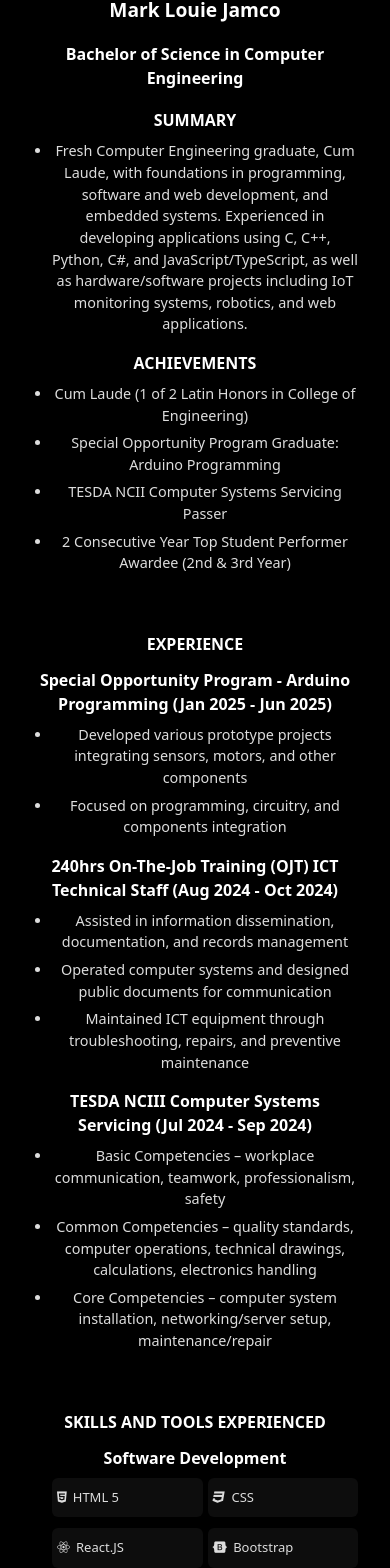
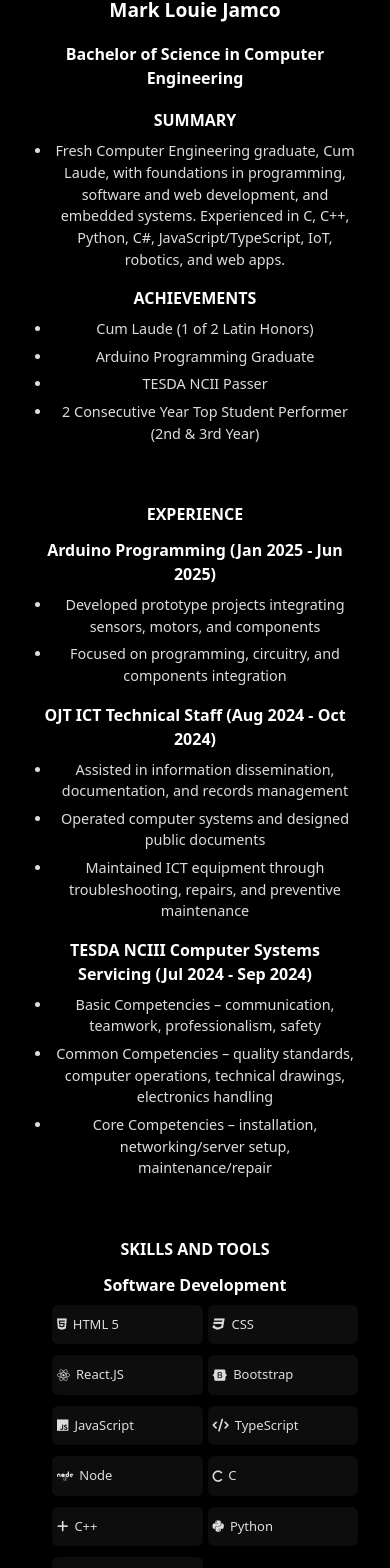
Before and after one commit to Louie-23/Louie-Jamco-Portfolio, a React (Vite) app: page / in a window 390 px wide. Shown: the part 1231-2799 px from the top of the page. Built offline with nearby package versions, Linux system fonts and the light colour scheme.

Commit message:
Adjusted for Mobile View

```diff
--- a/src/components/About/About.tsx
+++ b/src/components/About/About.tsx
@@ -4,33 +4,58 @@
 import StaticBackground from '../StaticBackground';
 
 export default function About() {
-  const [isVisible, setIsVisible] = useState(false);
-  const aboutRef = useRef<HTMLElement | null>(null);
+  const titleRef = useRef<HTMLHeadingElement | null>(null);
+  const leftRef = useRef<HTMLDivElement | null>(null);
+  const middleRef = useRef<HTMLDivElement | null>(null);
+  const rightRef = useRef<HTMLDivElement | null>(null);
+
+  const [visible, setVisible] = useState({
+    title: false,
+    left: false,
+    middle: false,
+    right: false,
+  });
 
   useEffect(() => {
     const observer = new IntersectionObserver(
-      ([entry]) => {
-        if (entry.isIntersecting) {
-          setIsVisible(true); // trigger animation once
-          observer.disconnect(); // stop observing after first trigger
+      (entries) => {
+        entries.forEach((entry) => {
+          const id = entry.target.getAttribute("data-id");
+          if (entry.isIntersecting && id) {
+            setVisible((prev) => ({ ...prev, [id]: true }));
           }
+        });
       },
-      { threshold: 0.3 } // 30% visible triggers animation
+      { threshold: 0.1 }
     );
 
-    if (aboutRef.current) observer.observe(aboutRef.current);
+    if (titleRef.current) observer.observe(titleRef.current);
+    if (leftRef.current) observer.observe(leftRef.current);
+    if (middleRef.current) observer.observe(middleRef.current);
+    if (rightRef.current) observer.observe(rightRef.current);
 
     return () => observer.disconnect();
   }, []);
 
   return (
-    <section id="about" ref={aboutRef} className="about-container">
+    <section id="about" className="about-container">
       <StaticBackground />
 
-      <h2 className={`about-title slide-right ${isVisible ? 'animate' : ''}`}>ABOUT</h2>
+      <h2
+        ref={titleRef}
+        data-id="title"
+        className={`about-title slide-right ${visible.title ? "animate" : ""}`}
+      >
+        ABOUT
+      </h2>
 
       <div className="container">
-        <div className={`left slide-up ${isVisible ? 'animate' : ''}`} style={{ animationDelay: "0.3s" }}>
+        <div
+          ref={leftRef}
+          data-id="left"
+          className={`left slide-up ${visible.left ? "animate" : ""}`}
+          style={{ animationDelay: "0.3s" }}
+        >
           <div className="centered">
             <img src={image} alt="Mark Louie Jamco" />
             <p><strong>Mark Louie Jamco</strong></p>
@@ -39,49 +64,51 @@
 
           <p>SUMMARY</p>
           <ul>
-            <li>
-              Fresh Computer Engineering graduate, Cum Laude, with foundations in programming,
-              software and web development, and embedded systems. Experienced in developing
-              applications using C, C++, Python, C#, and JavaScript/TypeScript, as well as
-              hardware/software projects including IoT monitoring systems, robotics, and web
-              applications.
-            </li>
+            <li>Fresh Computer Engineering graduate, Cum Laude, with foundations in programming, software and web development, and embedded systems. Experienced in C, C++, Python, C#, JavaScript/TypeScript, IoT, robotics, and web apps.</li>
           </ul>
 
           <p>ACHIEVEMENTS</p>
           <ul>
-            <li>Cum Laude (1 of 2 Latin Honors in College of Engineering)</li>
-            <li>Special Opportunity Program Graduate: Arduino Programming</li>
-            <li>TESDA NCII Computer Systems Servicing Passer</li>
-            <li>2 Consecutive Year Top Student Performer Awardee (2nd & 3rd Year)</li>
+            <li>Cum Laude (1 of 2 Latin Honors)</li>
+            <li>Arduino Programming Graduate</li>
+            <li>TESDA NCII Passer</li>
+            <li>2 Consecutive Year Top Student Performer (2nd & 3rd Year)</li>
           </ul>
         </div>
 
-        <div className={`middle slide-up ${isVisible ? 'animate' : ''}`} style={{ animationDelay: "0.6s" }}>
+        <div
+          ref={middleRef}
+          data-id="middle"
+          className={`middle slide-up ${visible.middle ? "animate" : ""}`}
+          style={{ animationDelay: "0.6s" }}
+        >
           <p>EXPERIENCE</p>
-          <p>Special Opportunity Program - Arduino Programming (Jan 2025 - Jun 2025)</p>
+          <p>Arduino Programming (Jan 2025 - Jun 2025)</p>
           <ul>
-            <li>Developed various prototype projects integrating sensors, motors, and other components</li>
+            <li>Developed prototype projects integrating sensors, motors, and components</li>
             <li>Focused on programming, circuitry, and components integration</li>
           </ul>
-
-          <p>240hrs On-The-Job Training (OJT) ICT Technical Staff (Aug 2024 - Oct 2024)</p>
+          <p>OJT ICT Technical Staff (Aug 2024 - Oct 2024)</p>
           <ul>
             <li>Assisted in information dissemination, documentation, and records management</li>
-            <li>Operated computer systems and designed public documents for communication</li>
+            <li>Operated computer systems and designed public documents</li>
             <li>Maintained ICT equipment through troubleshooting, repairs, and preventive maintenance</li>
           </ul>
-
           <p>TESDA NCIII Computer Systems Servicing (Jul 2024 - Sep 2024)</p>
           <ul>
-            <li>Basic Competencies – workplace communication, teamwork, professionalism, safety</li>
-            <li>Common Competencies – quality standards, computer operations, technical drawings, calculations, electronics handling</li>
-            <li>Core Competencies – computer system installation, networking/server setup, maintenance/repair</li>
+            <li>Basic Competencies – communication, teamwork, professionalism, safety</li>
+            <li>Common Competencies – quality standards, computer operations, technical drawings, electronics handling</li>
+            <li>Core Competencies – installation, networking/server setup, maintenance/repair</li>
           </ul>
         </div>
 
-        <div className={`right slide-up ${isVisible ? 'animate' : ''}`} style={{ animationDelay: "0.9s" }}>
-          <p>SKILLS AND TOOLS EXPERIENCED</p>
+        <div
+          ref={rightRef}
+          data-id="right"
+          className={`right slide-up ${visible.right ? "animate" : ""}`}
+          style={{ animationDelay: "0.9s" }}
+        >
+          <p>SKILLS AND TOOLS</p>
 
           <p>Software Development</p>
           <ul className="skills-grid">
@@ -93,7 +120,7 @@
             <li><i className="fa-solid fa-code"></i>TypeScript</li>
             <li><i className="fa-brands fa-node"></i> Node</li>
             <li><i className="fa-solid fa-c"></i> C</li>
-    <li><i className="fa-solid fa-plus"></i>C++</li>
+            <li><i className="fa-solid fa-plus"></i> C++</li>
             <li><i className="fa-brands fa-python"></i> Python</li>
             <li><i className="fa-brands fa-php"></i> phpMyAdmin</li>
           </ul>
@@ -101,25 +128,25 @@
           <p>Prototyping</p>
           <ul className="skills-grid">
             <li><i className="fa-brands fa-raspberry-pi"></i> Raspberry Pi</li>
-    <li><i className="fa-solid fa-a"></i>Arduino</li>
+            <li><i className="fa-solid fa-a"></i> Arduino</li>
             <li><i className="fa-solid fa-microchip"></i> Integrated Circuits</li>
             <li><i className="fa-solid fa-robot"></i> Robotics</li>
             <li><i className="fa-solid fa-wifi"></i> IoT Development</li>
             <li><i className="fa-solid fa-code-branch"></i> Embedded Systems</li>
           </ul>
 
-  <p>Visualization and 3D Design</p>
+          <p>Visualization & 3D Design</p>
           <ul className="skills-grid">
             <li><i className="fa-brands fa-figma"></i> Figma</li>
             <li><i className="fa-solid fa-pen-nib"></i> Canva</li>
             <li><i className="fa-solid fa-cube"></i> Solidworks</li>
-    <li><i className="fa-solid fa-b"></i>Blender</li>
+            <li><i className="fa-solid fa-b"></i> Blender</li>
           </ul>
 
-  <p>Productivity and Standards</p>
+          <p>Productivity & Standards</p>
           <ul className="skills-grid">
             <li><i className="fa-brands fa-microsoft"></i> Microsoft 365</li>
-    <li><i className="fa-solid fa-infinity"></i>VS Code</li>
+            <li><i className="fa-solid fa-infinity"></i> VS Code</li>
             <li><i className="fa-brands fa-unity"></i> Unity</li>
             <li><i className="fa-solid fa-atom"></i> Proteus</li>
             <li><i className="fa-brands fa-github"></i> GitHub</li>
```
Also changed, not shown: src/components/Contact/Contact.tsx (indentation only). Lines whose indentation alone changed are shown as unchanged.
